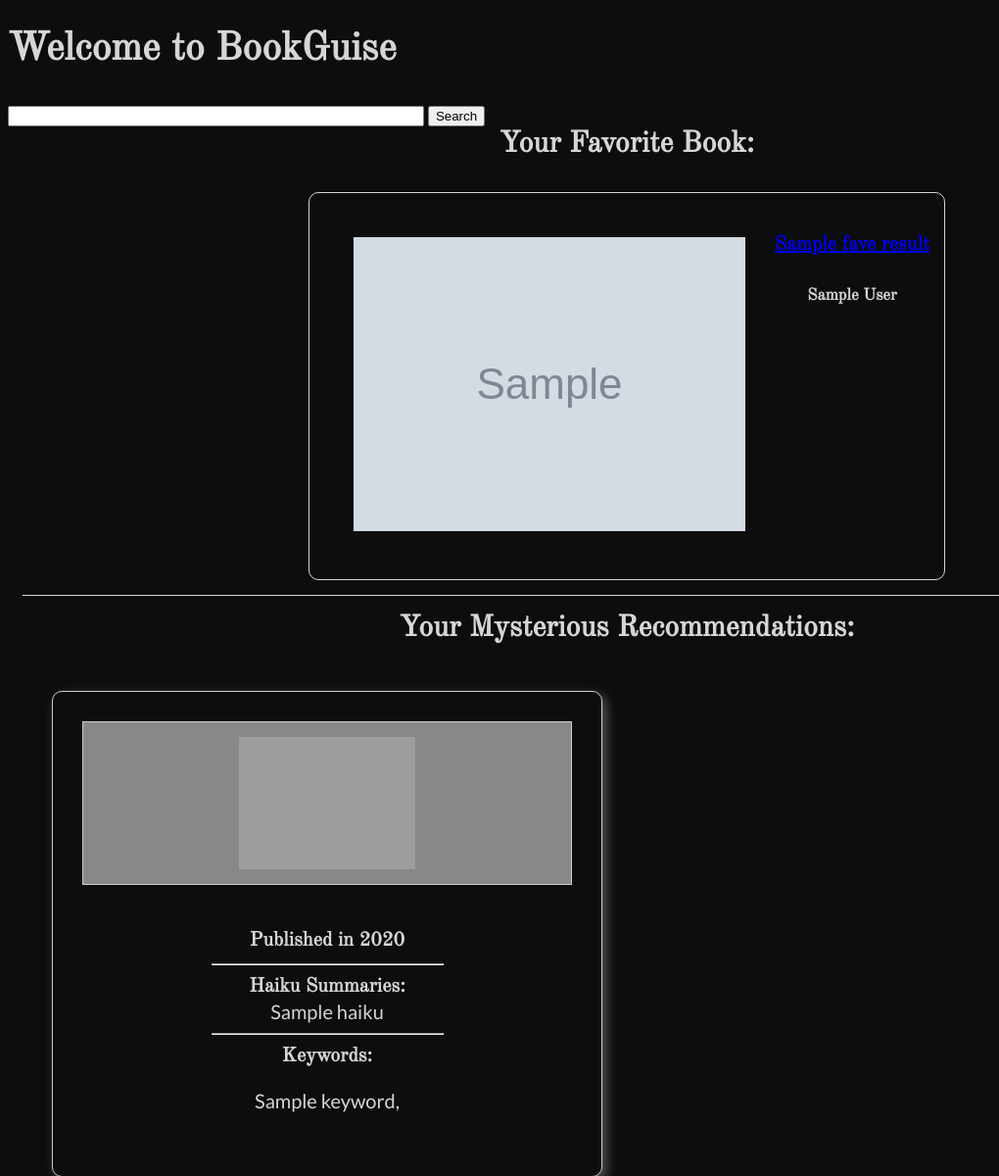
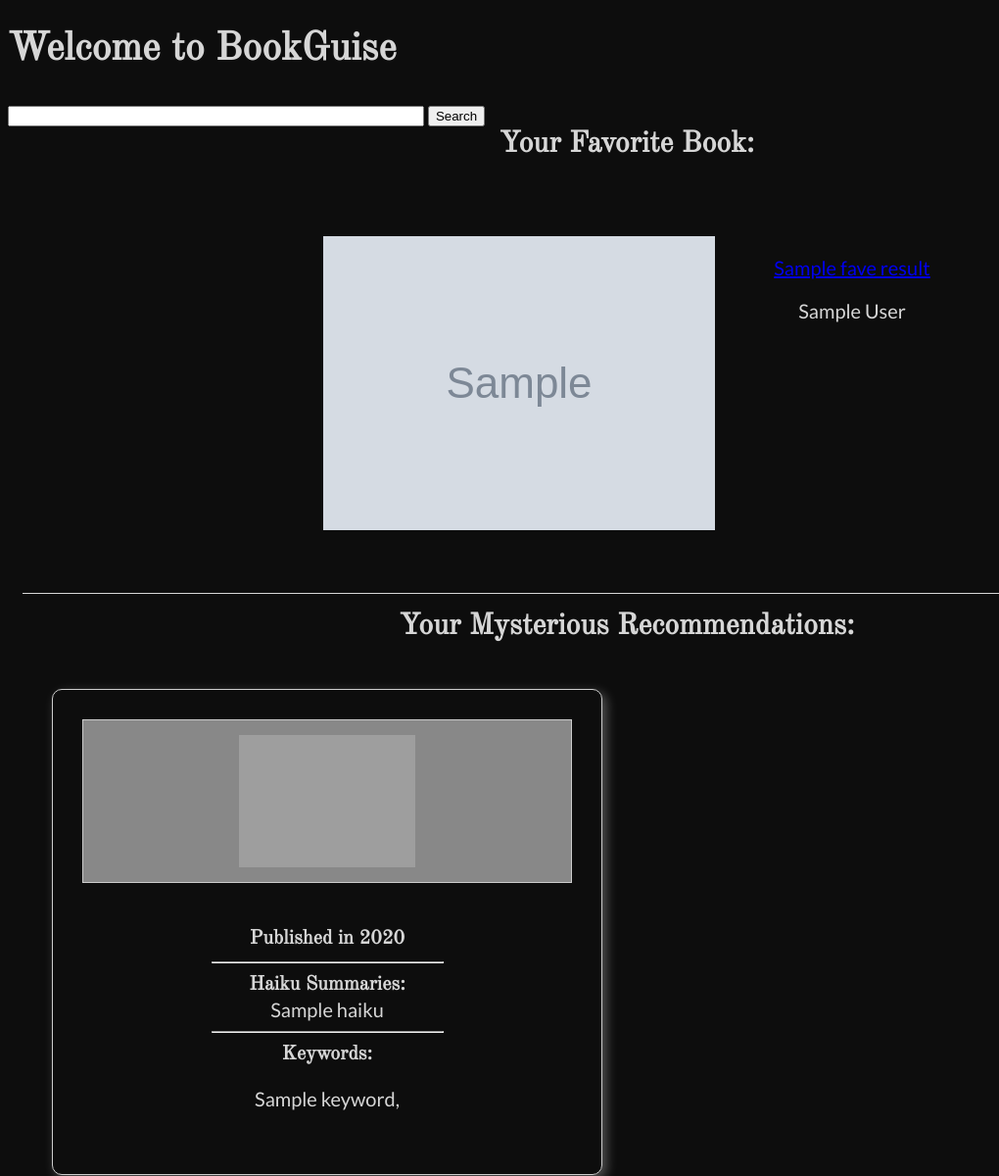
Before and after one commit to MrErin/BookGuise, a Django app: template bookguise/templates/bookguise/index.html in a window 1280 px wide. Shown: the top 1200 px of the page at 98% size, without its empty margins (0-1020 px from the left). Run offline with Django 3.2, Linux system fonts and the light colour scheme; the template is opened without the code that fills it: most values are stand-ins (such as "Sample title", 1, 10 or a date in 2020); grey boxes marked "Sample" are stand-in pictures; grey boxes are pictures that could not be loaded.

Commit message:
working up the tree

```diff
--- a/bookguise/static/bookguise/main.css
+++ b/bookguise/static/bookguise/main.css
@@ -79,3 +79,8 @@
 .fave-result {
     border-bottom: 1px solid #D6D6D6;
 }
+
+.fiddly {
+    justify-content: center;
+    align-items: center;
+}
--- a/bookguise/templates/bookguise/search_bar.html
+++ b/bookguise/templates/bookguise/search_bar.html
@@ -10,16 +10,16 @@
 {% if fave_result %}
 <h2 class="centered">Your Favorite Book:</h2>
 <div class="wrapper fave-result">
-    <div class="wrapper card centered fave-book">
+    <div class="wrapper centered fave-book">
         <div class="wrapper centered fave-img">
             <a href="{{fave_result.gr_link}}" target="_blank">
                 <img src="{{fave_result.cover}}" alt="Favorite Book Cover"></a>
         </div>
-        <div>
-            <a href="{{fave_result.gr_link}}" target="_blank">
-                <h4>{{fave_result.title}}</h4>
-            </a>
-            <h5>{{fave_result.author}}</h5>
+        <div class="wrapper">
+            <div class="fiddly">
+                <p class="fave-text"><a href="{{fave_result.gr_link}}" target="_blank">{{fave_result.title}}</a></p>
+                <p class="fave-text">{{fave_result.author}}</p>
+            </div>
         </div>
     </div>
 </div>
```
